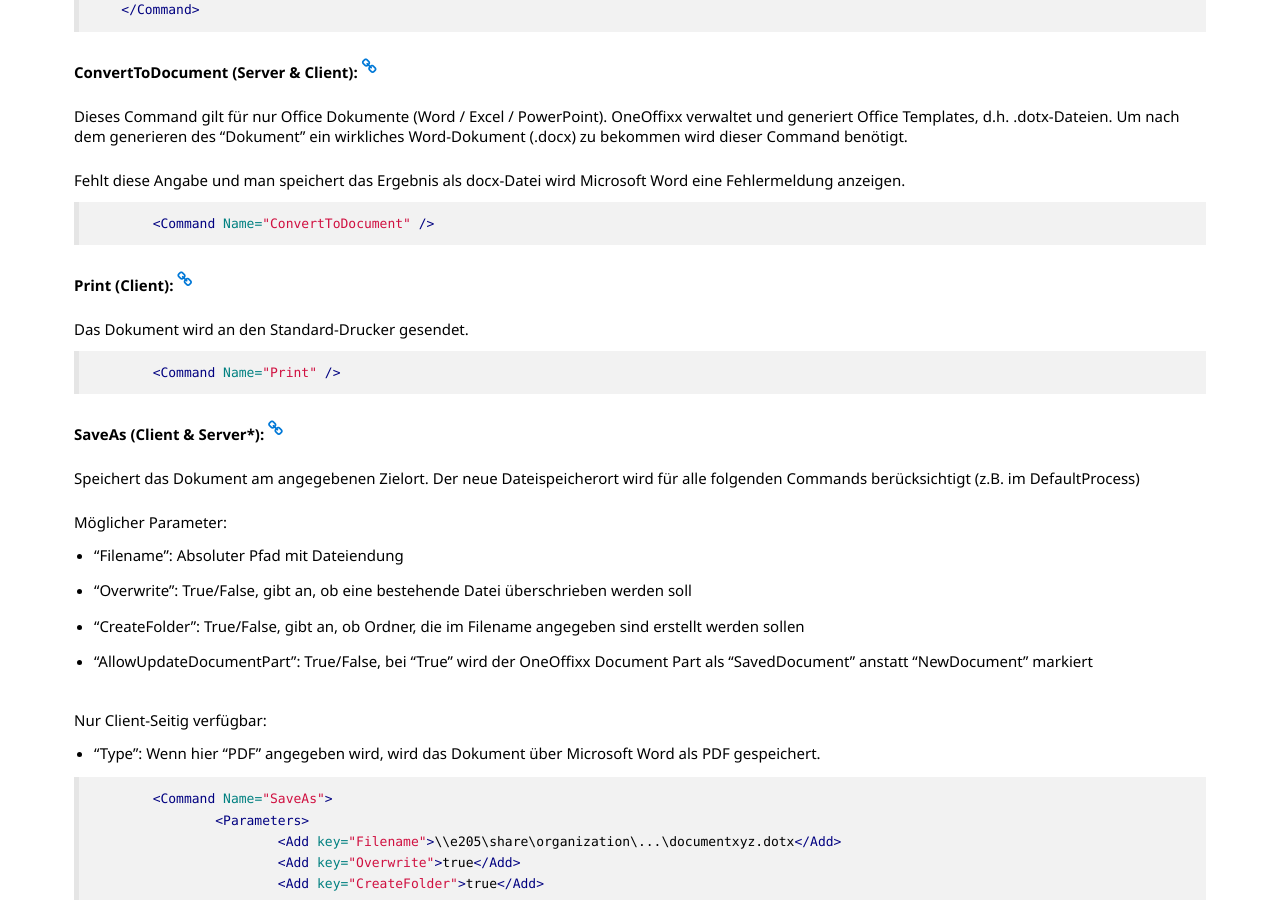
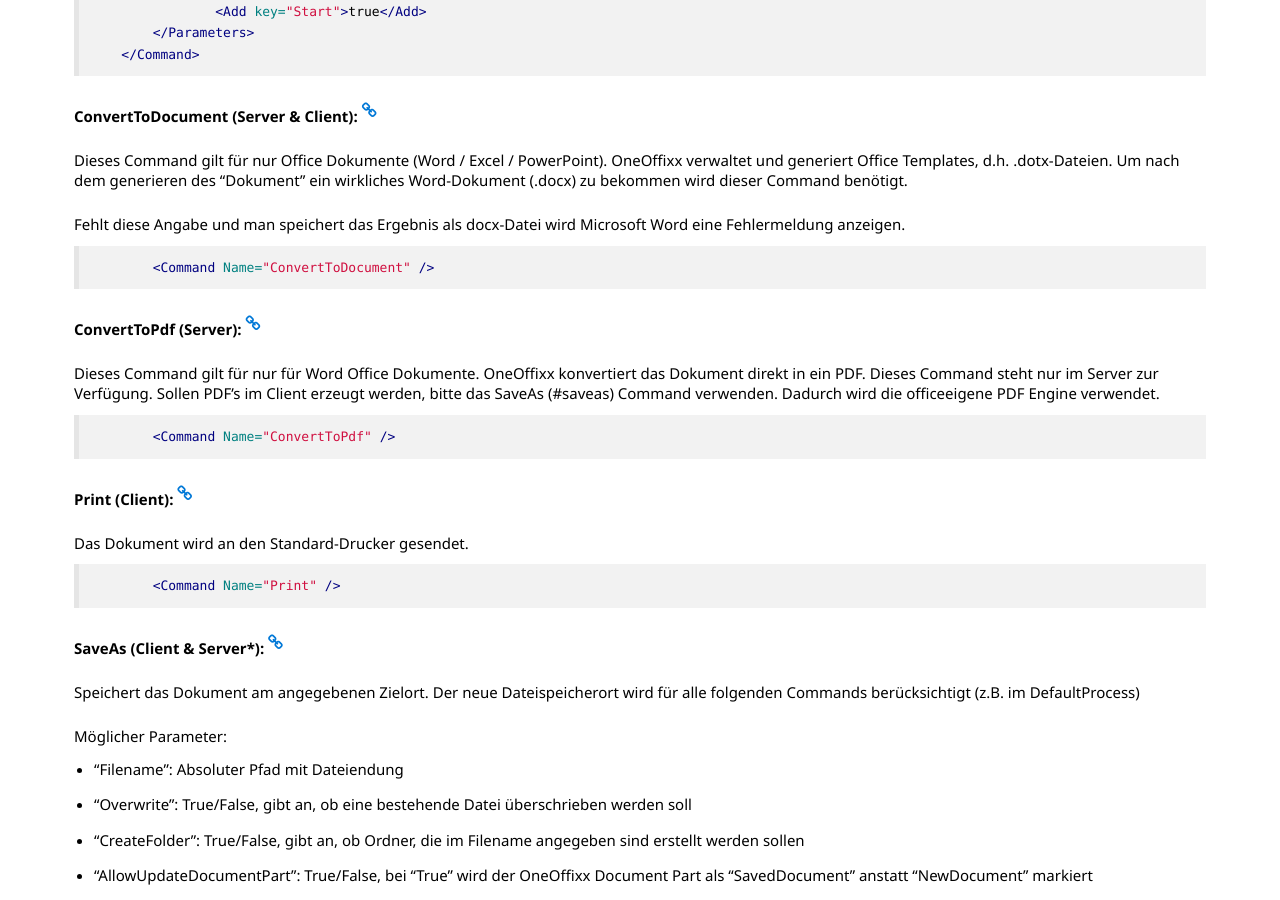
Before and after one commit to primesoft-group/oneoffixx-docs, a Jekyll site: the page built from _pages/connect/de/connect-commands.md, in a window 1280 px wide and 900 px high, scrolled down 1929 px. Built offline with Jekyll 4.4.1, drawn with Linux system fonts in a browser that asks for light colours; nearby versions of some CDN libraries; some web fonts are replaced; some of the changed text lies outside the part shown.

Commit message:
Update connect-commands.md

````diff
--- a/_pages/connect/de/connect-commands.md
+++ b/_pages/connect/de/connect-commands.md
@@ -45,6 +45,7 @@ Oder im __OneOffixxConnect__ verwendet werden:
 | ---- | --- | --- | ---
 | [DefaultProcess](#defaultprocess) | Startet den 'DefaultProcess', welcher im Windows für den Dateityp registriert ist. | ☑ | ☐
 | [ConvertToDocument](#converttodocument) | Konvertiert Office Vorlagen (.dotx etc.) in Dokumente (.docx). |  ☑ | ☑
+| [ConvertToPdf](#converttopdf) | Konvertiert Vorlagen oder Dokumente (.dotx etc.) in PDF (.pdf). |  ☐ | ☑
 | [Print](#print) | Sendet das Dokument zum Standarddrucker. | ☑ | ☐
 | [SaveAs](#saveas) | Speichert das Dokument am angegebenen Zielort.  | ☑ | ☑ *
 | [UpdateFieldsOnOpen](#updatefieldsonopen) | Weisst MS Office an beim Starten die Felder zu aktualisieren. |  ☑ | ☑
@@ -81,6 +82,14 @@ Fehlt diese Angabe und man speichert das Ergebnis als docx-Datei wird Microsoft
 
 ```xml
 	<Command Name="ConvertToDocument" />
+```
+
+__ConvertToPdf (Server): {% include anchor.html name="converttopdf" %}__
+
+Dieses Command gilt für nur für Word Office Dokumente. OneOffixx konvertiert das Dokument direkt in ein PDF. Dieses Command steht nur im Server zur Verfügung. Sollen PDF's im Client erzeugt werden, bitte das SaveAs (#saveas) Command verwenden. Dadurch wird die officeeigene PDF Engine verwendet.
+
+```xml
+	<Command Name="ConvertToPdf" />
 ```
 
 __Print (Client):  {% include anchor.html name="print" %}__
````
